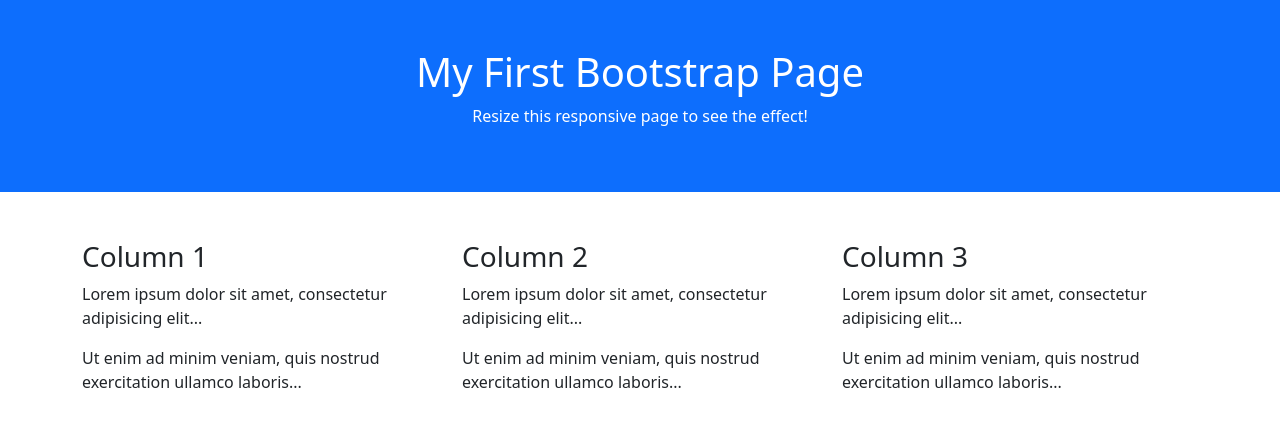
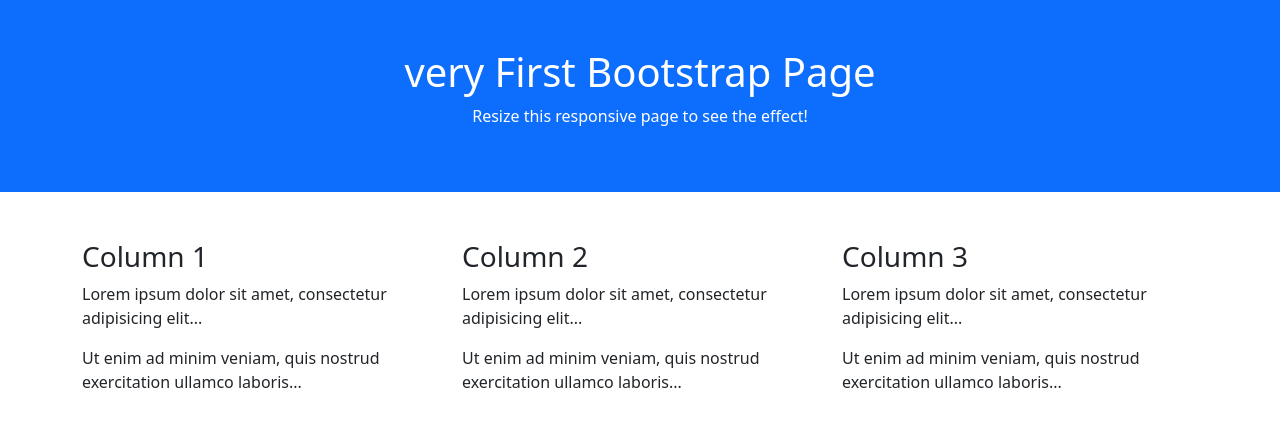
Before and after one commit to George-Alexander-S/html-simple, a plain HTML site: page index.html in a window 1280 px wide. Drawn offline with nearby package versions, Linux system fonts and the light colour scheme.

Commit message:
initial commit

```diff
--- a/index.html
+++ b/index.html
@@ -10,7 +10,7 @@
 <body>
 
 <div class="container-fluid p-5 bg-primary text-white text-center">
-  <h1>My First Bootstrap Page</h1>
+  <h1> very First Bootstrap Page</h1>
   <p>Resize this responsive page to see the effect!</p>
 </div>
 
```
